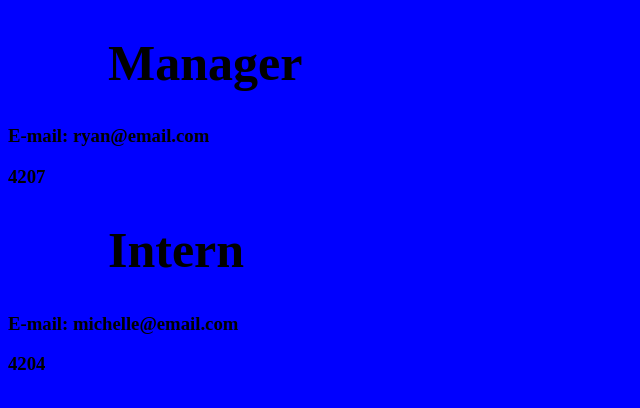
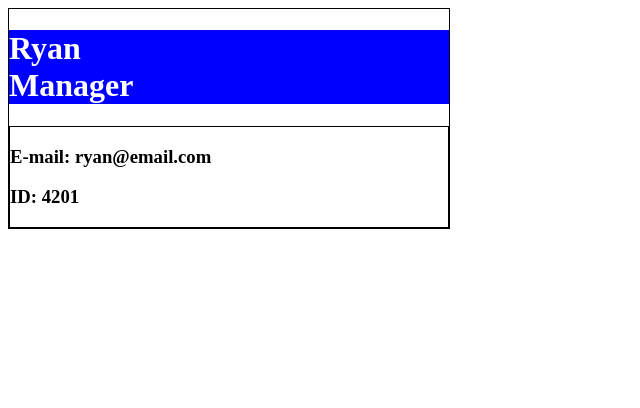
Before and after one commit to Boywondr84/Team-Build-Generator, a website: page index.html in a window 1280 px wide. Shown: the whole page, without its empty margins (0-640 px from the left). Drawn offline with Linux system fonts and the light colour scheme.

Commit message:
TODO add office number to html. finish up card styling

```diff
--- a/index.html
+++ b/index.html
@@ -6,6 +6,7 @@
         <meta name="viewport" content="width=device-width, initial-scale=1.0">
         <meta http-equiv="X-UA-Compatible" content="ie-edge">
         <title>Portfolio Demo</title>
+        <link rel="stylsheet" href="https://cdnjs.cloudflare.com/ajax/libs/bulma/0.9.4/css/bulma.min.css" />
         <link rel="stylesheet" href="./src/style.css" />
     </head>
 
@@ -14,23 +15,16 @@
             <div>
 
         <div class="card">
-        <h1>Manager</h1>
+            <div class="card-header">
+                <h1>Ryan<br>
+                    Manager</h1>
             </div>
+            <div class="card-content">
                 <div>
                     <h3>E-mail: ryan@email.com</h3>
                 </div>
                 <div>
-        <h3>4207</h3>
-        </div>
-
-        <div class="card">
-        <h1>Intern</h1>
-        </div>
-        <div>
-        <h3>E-mail: michelle@email.com</h3>
-        </div>
-        <div>
-        <h3>4204</h3>
+                    <h3>ID: 4201</h3>
             </div>
 
             </div>
--- a/lib/Employee.js
+++ b/lib/Employee.js
@@ -8,7 +8,7 @@ class Employee {
     }
 // returns name
 getName() {
-    return `Welcome to our team, ${this.name}`;
+    return `${this.name}`;
 };
 
 // return email
@@ -23,7 +23,7 @@ getRole() {
 
 // return id
 getId() {
-    return `${this.id}`;
+    return `ID: ${this.id}`;
 };
 }
 
--- a/lib/Manager.js
+++ b/lib/Manager.js
@@ -3,7 +3,7 @@ class Manager extends Employee {
 
     constructor(name, email, id, officeNumber) {
         super(name, email, id)
-        this.office = officeNumber = Math.floor(Math.random() * 10 + 42 * 10);
+        this.office = officeNumber = Math.floor(Math.random() * 10 + 17 * 10);
         this.email = `${this.name}`.toLowerCase() +"@email.com";
     }
 
--- a/src/page-template.js
+++ b/src/page-template.js
@@ -6,8 +6,11 @@ const generateBuild = (data) => {
     for (var i = 0; i < data.length; i++) {
         var card = `
         <div class="card">
-        <h1>${data[i].getRole()}</h1>
+            <div class="card-header">
+                <h1>${data[i].getName()}<br>
+                    ${data[i].getRole()}</h1>
             </div>
+            <div class="card-content">
                 <div>
                     <h3>${data[i].getEmail()}</h3>
                 </div>
@@ -34,6 +37,7 @@ module.exports = templateData => {
         <meta name="viewport" content="width=device-width, initial-scale=1.0">
         <meta http-equiv="X-UA-Compatible" content="ie-edge">
         <title>Portfolio Demo</title>
+        <link rel="stylsheet" href="https://cdnjs.cloudflare.com/ajax/libs/bulma/0.9.4/css/bulma.min.css" />
         <link rel="stylesheet" href="./src/style.css" />
     </head>
 
--- a/src/style.css
+++ b/src/style.css
@@ -1,13 +1,16 @@
 * {
     box-sizing: border-box;
 }
-
-body {
-    background-color: blue;
+.card {
+    border: 1px solid black;
+    width: 35%;
 }
 
-h1 {
-    font-size: 50px;
-    margin-left: 100px;
+.card-header {
+    background-color: blue;
+    color: white;
+}
 
+.card-content {
+    border: 1px solid black;
 }
```
Also changed, not shown: __Tests__/Employee.test.js (+6 -0 lines), lib/__Mocks__/Employee.js (+2 -3 lines). Lines whose indentation alone changed are shown as unchanged.
